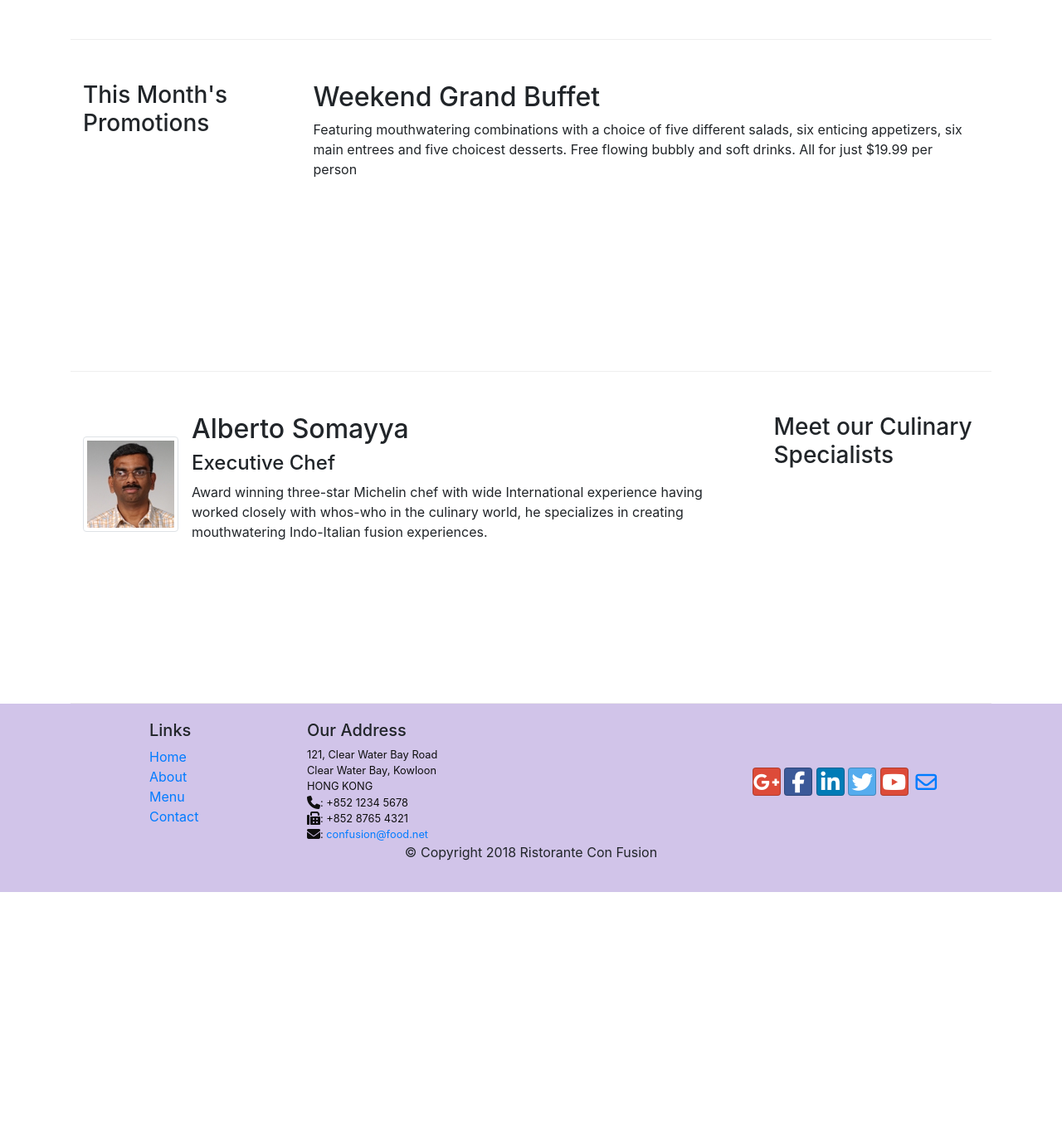
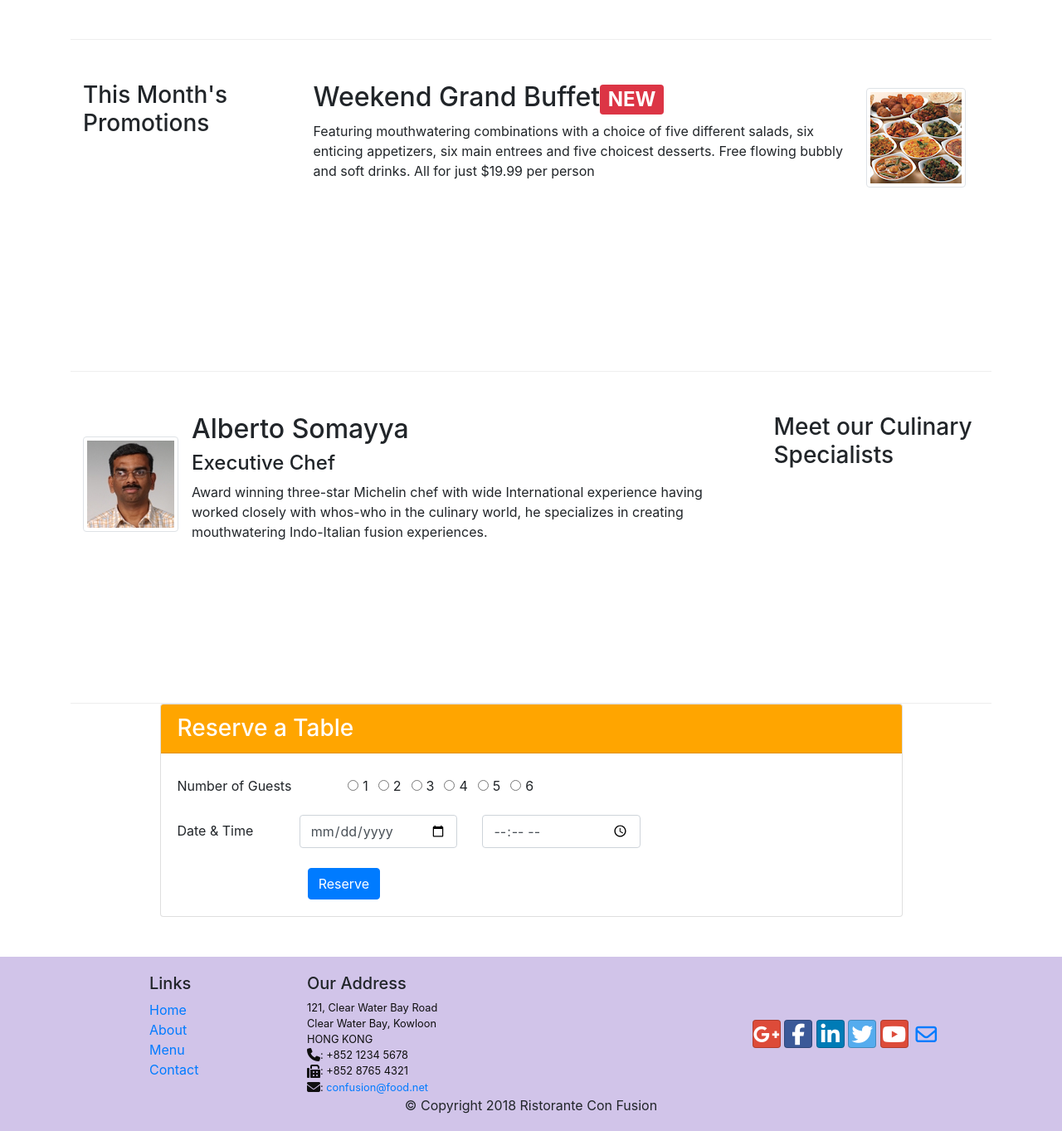
Before and after one commit to najim11rahman/Bootstrap-4-FrameWork-, a website: page index.html in a window 1280 px wide. Shown: the part 686-2049 px from the top of the page at 83% size. Before the commit the page ends 1761 px from the top, so only its background shows below. Drawn offline with nearby package versions, Linux system fonts and the light colour scheme.

Commit message:
Add files via upload

```diff
--- a/index.html
+++ b/index.html
@@ -39,8 +39,11 @@
                     <h1>Ristorante con Fusion</h1>
                     <p>We take inspiration from the World's best cuisines, and create a unique fusion experience. Our lipsmacking creations will tickle your culinary senses!</p>
                 </div>
-                <div class="col-12 col-sm align-self-center">
+                <div class="col-12 col-sm-3 align-self-center">
                     <img src="img/logo.png" class="img-fluid">
+                </div>
+                <div class="col-sm-3" style="margin-top: 60px;">
+                    <a href="#reserve" class="btn btn-block btn-warning" style="font-size: 14px;">Reserve Table</a>
                 </div>
             </div>
         </div>
@@ -65,18 +68,21 @@
                 </div>
             </div>
         </div>
-
-
         <div class="row row-content align-item-center">
             <div class="col-12 col-sm-4 col-md-3">
                 <h3>This Month's Promotions</h3>
             </div>
             <div class="col col-sm col-md">
-                <h2>Weekend Grand Buffet</h2>
-                <p>Featuring mouthwatering combinations with a choice of five different salads, six enticing appetizers, six main entrees and five choicest desserts. Free flowing bubbly and soft drinks. All for just $19.99 per person </p>
+                <div class="media">
+                    <div class="media-body">
+                        <h2 class="mt-0">Weekend Grand Buffet<span class="badge badge-danger">NEW</span></h2>
+                        <p class="d-none d-sm-block">Featuring mouthwatering combinations with a choice of five different salads, six enticing appetizers, six main entrees and five choicest desserts. Free flowing bubbly and soft drinks. All for just $19.99 per person</p>
+                    </div>
+                    <img class="d-flex mr-3 img-thumbnail align-self-center"
+                            src="img/buffet.png" alt="buffet">
+                </div>
             </div>
         </div>
-
         <div class="row row-content align-item-center">
             <div class="col-12 col-sm-4 order-sm-last col-md-3">
                 <h3>Meet our Culinary Specialists</h3>
@@ -97,8 +103,55 @@
                 </div>
             </div>
         </div>
+        <div id="reserve" class="col-12 col-sm-10 offset-sm-1">
+            <div class="card">
+                <h3 class="card-header text-white" style="background-color:orange">Reserve a Table</h3>
+                <div class="card-body">
+                    <div class="form-group row">
+                        <label for="NumberofGuests" class="col-md-3 col-form-label">Number of Guests</label>
+                        <div class="form-check form-check-inline offset-1 offset-md-0">
+                            <input class="form-check-input" type="radio" name="inlineRadioOptions" id="inlineRadio1" value="option1">
+                            <label class="form-check-label" for="inlineRadio1">1</label>
+                        </div>
+                        <div class="form-check form-check-inline">
+                            <input class="form-check-input" type="radio" name="inlineRadioOptions" id="inlineRadio2" value="option2">
+                            <label class="form-check-label" for="inlineRadio2">2</label>
+                        </div>
+                        <div class="form-check form-check-inline">
+                            <input class="form-check-input" type="radio" name="inlineRadioOptions" id="inlineRadio3" value="option3">
+                            <label class="form-check-label" for="inlineRadio3">3</label>
+                        </div>
+                        <div class="form-check form-check-inline">
+                            <input class="form-check-input" type="radio" name="inlineRadioOptions" id="inlineRadio3" value="option3">
+                            <label class="form-check-label" for="inlineRadio3">4</label>
+                        </div>
+                        <div class="form-check form-check-inline">
+                            <input class="form-check-input" type="radio" name="inlineRadioOptions" id="inlineRadio3" value="option3">
+                            <label class="form-check-label" for="inlineRadio3">5</label>
+                        </div>
+                        <div class="form-check form-check-inline">
+                            <input class="form-check-input" type="radio" name="inlineRadioOptions" id="inlineRadio3" value="option3">
+                            <label class="form-check-label" for="inlineRadio3">6</label>
+                        </div>
+                    </div>
+                    <div class="form-group row">
+                        <label for="Date&time" class="col-md-2 col-form-label">Date & Time</label>
+                        <div class="col-sm-3">
+                            <input type="date" class="form-control" id="date" name="date" placeholder="Date">
+                        </div>
+                        <br><br>
+                        <div class="col-sm-3">
+                            <input type="time" class="form-control" id="time" name="time" placeholder="Time">
+                        </div>
+                    </div>
+                    <div class="offset-md-2 col-md-10">
+                        <button type="submit" class="btn btn-primary">Reserve</button>
+                    </div>
+                </div>
+            </div>
+        </div>
     </div>
-
+    <br><br>
     <footer class="footer">
         <div class="container">
             <div class="row">
```
